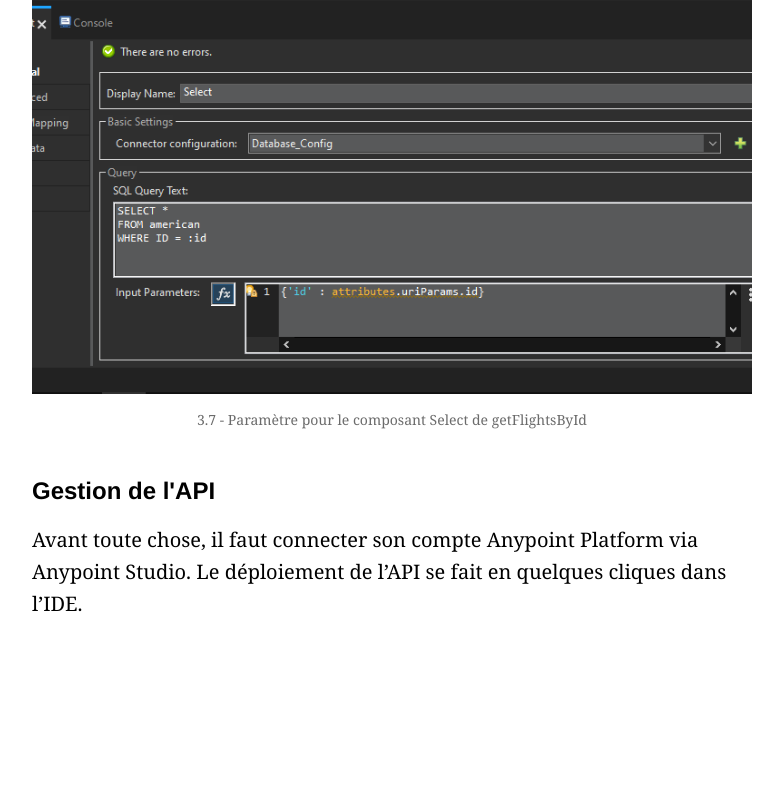
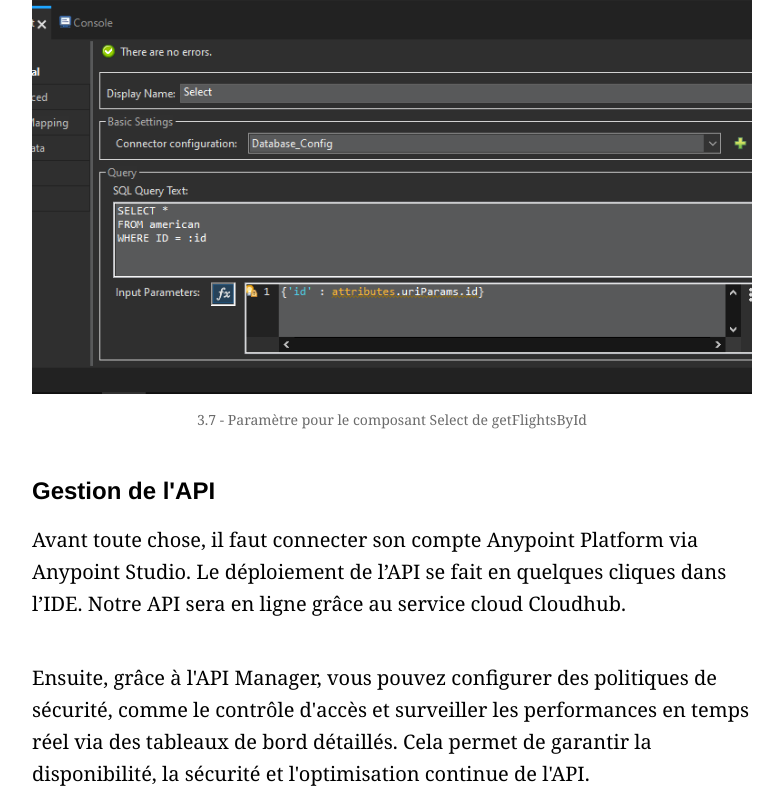
Before and after one commit to AvirKarakitsos/REACT_mulesoft, a React (Vite) app: page / in a window 1280 px wide. Shown: the part 8435-9225 px from the top of the page, without its empty margins (248-1031 px from the left). Before the commit the page ends 9055 px from the top, so only its background shows below. Built offline with nearby package versions, Linux system fonts and the light colour scheme.

Commit message:
feat: content for api manager part 2

```diff
--- a/src/App.tsx
+++ b/src/App.tsx
@@ -136,8 +136,8 @@ function App() {
 
       <h2 className='subtitle' id='intro'>Gestion de l'API</h2>
 
-      <p className='first-content'>Avant toute chose, il faut connecter son compte Anypoint Platform via Anypoint Studio. Le déploiement de l’API se fait en quelques cliques dans l’IDE.</p>
-
+      <p className='first-content'>Avant toute chose, il faut connecter son compte Anypoint Platform via Anypoint Studio. Le déploiement de l’API se fait en quelques cliques dans l’IDE. Notre API sera en ligne grâce au service cloud Cloudhub.</p>
+      <p className='content'>Ensuite, grâce à l'API Manager, vous pouvez configurer des politiques de sécurité, comme le contrôle d'accès et surveiller les performances en temps réel via des tableaux de bord détaillés. Cela permet de garantir la disponibilité, la sécurité et l'optimisation continue de l'API.</p>
     </div>
   )
 }
```
